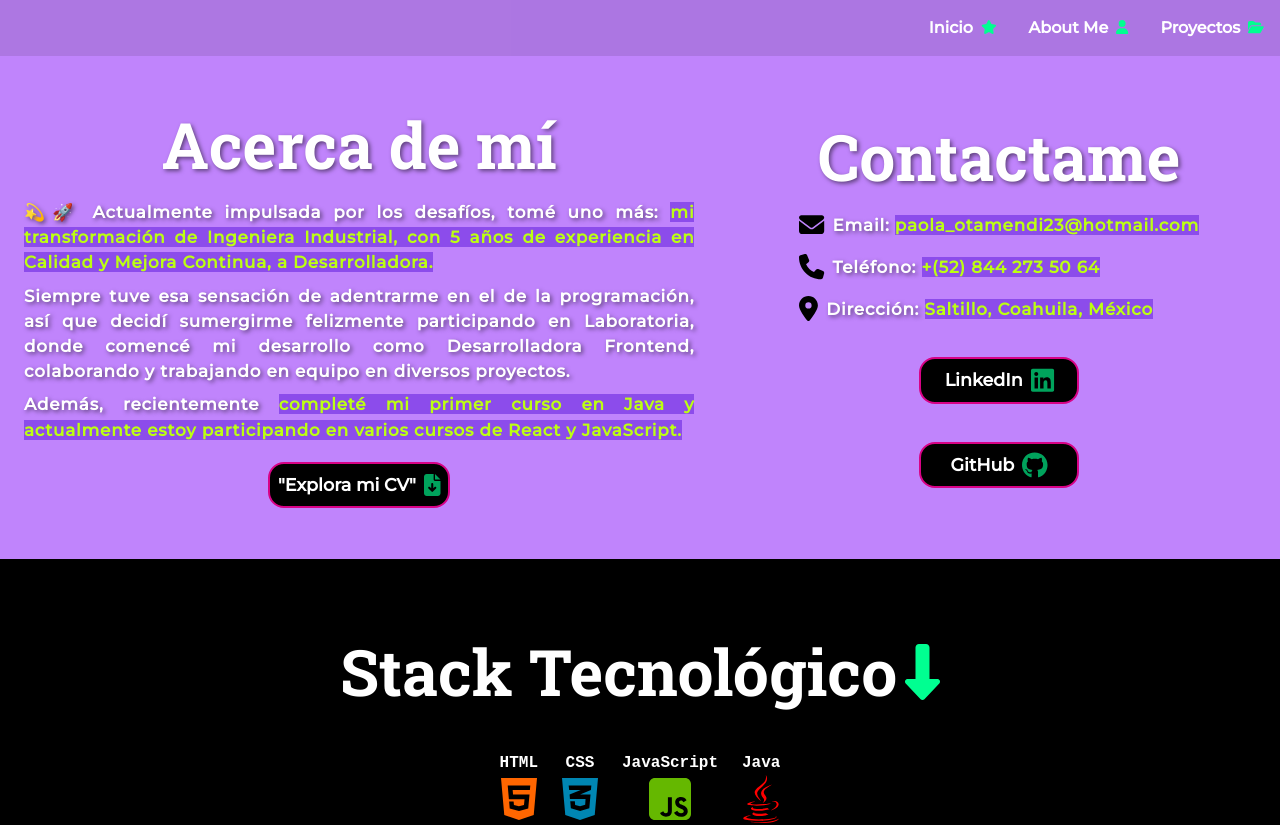
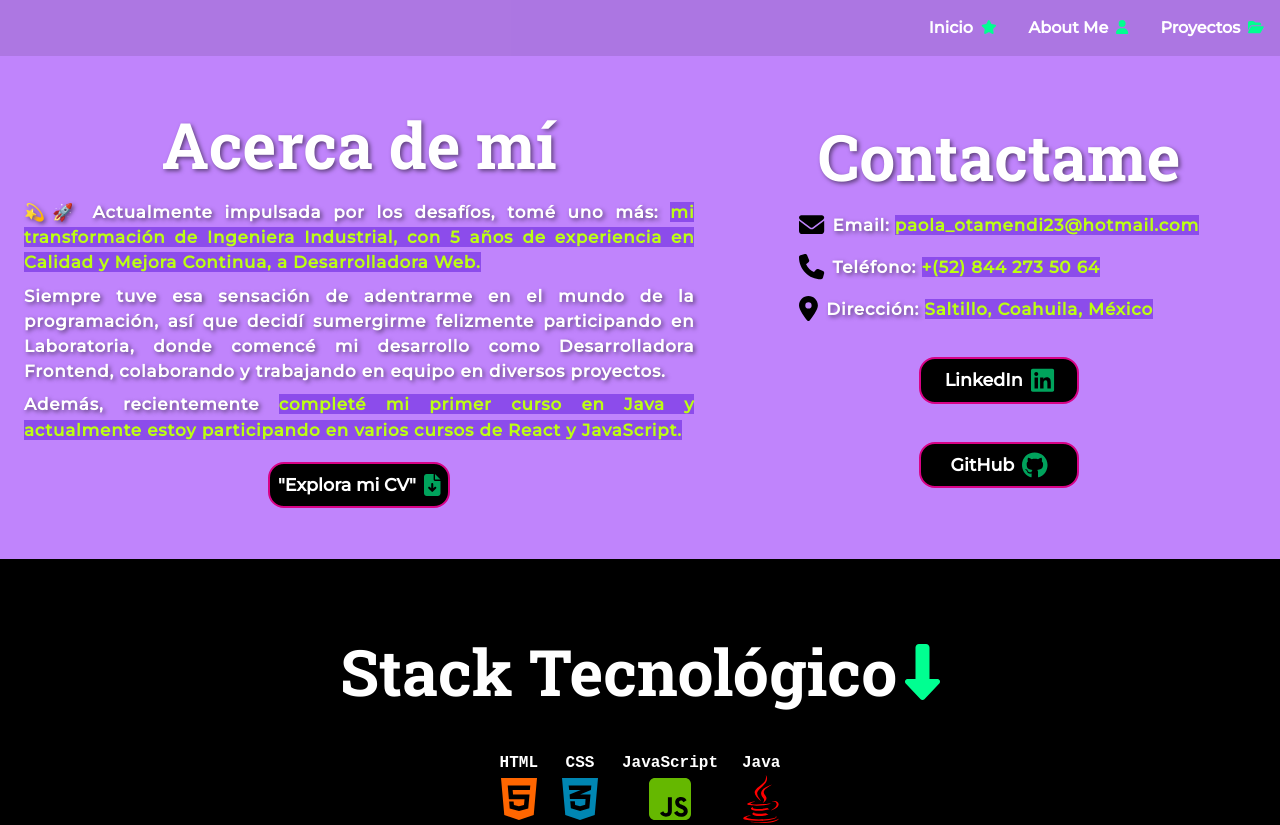
Before and after one commit to PaolaOtamendi/Portafolio, a React (Vite) app: page /Me in a window 1280 px wide. Shown: the top 825 px of the page. Built offline with nearby package versions, Linux system fonts and the light colour scheme.

Commit message:
fix verificacion de texto completo

```diff
--- a/src/pages/Aboutme.jsx
+++ b/src/pages/Aboutme.jsx
@@ -48,11 +48,11 @@ export const AboutMe = () => {
                   💫🚀 Actualmente impulsada por los desafíos, tomé uno más:{" "}
                   <strong>
                     mi transformación de Ingeniera Industrial, con 5 años de
-                    experiencia en Calidad y Mejora Continua, a Desarrolladora.
+                    experiencia en Calidad y Mejora Continua, a Desarrolladora Web.
                   </strong>
                 </p>
                 <p className="text m-2">
-                  Siempre tuve esa sensación de adentrarme en el de la
+                  Siempre tuve esa sensación de adentrarme en el mundo de la
                   programación, así que decidí sumergirme felizmente
                   participando en Laboratoria, donde comencé mi desarrollo como
                   Desarrolladora Frontend, colaborando y trabajando en equipo en
```
